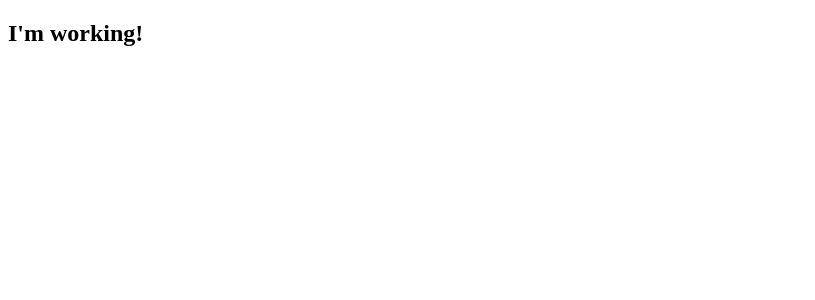
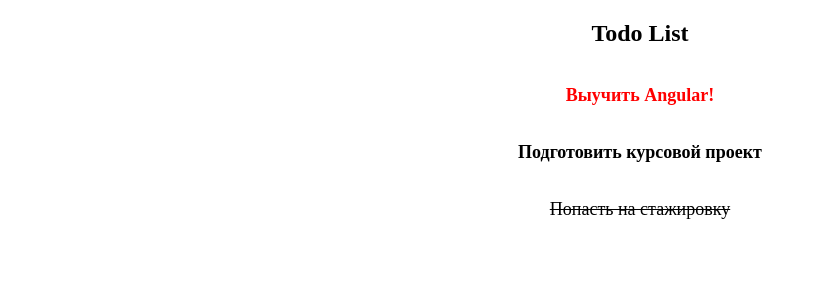
Before and after one commit to MarinaDreamwork/internship_angular, an Angular app: page / in a window 1280 px wide. Shown: the top 300 px of the page, without its empty margins (0-815 px from the left). Built offline with nearby package versions, Linux system fonts and the light colour scheme.

Commit message:
Implements todo-item component with styling

```diff
--- a/src/app/app.component.html
+++ b/src/app/app.component.html
@@ -1,7 +1,7 @@
 <div class="container">
   <div class="row">
     <div class="col-md-12">
-      <h2>I'm working!</h2>
+      <h2>Todo List</h2>
       <app-todo-item></app-todo-item>
     </div>
   </div>
--- a/src/app/app.component.scss
+++ b/src/app/app.component.scss
@@ -0,0 +1,3 @@
+h2 {
+	text-align: center;
+}
--- a/src/app/todo-item/todo-item.component.html
+++ b/src/app/todo-item/todo-item.component.html
@@ -0,0 +1,3 @@
+<div *ngFor="let todo of todoService.todos">
+	<p [ngClass]="getClass(todo.status)">{{todo.title}}</p>
+</div>
--- a/src/app/todo-item/todo-item.component.scss
+++ b/src/app/todo-item/todo-item.component.scss
@@ -0,0 +1,22 @@
+div {
+	display: flex;
+	justify-content: center;
+	font-size: large;
+}
+
+.done {
+	text-decoration: line-through;
+}
+
+.important {
+	color: red;
+	font-weight: 900;
+}
+
+.important::after {
+	content: '!';
+}
+
+.usual {
+	font-weight: 600;
+}
--- a/src/app/todo-item/todo-item.component.ts
+++ b/src/app/todo-item/todo-item.component.ts
@@ -1,4 +1,5 @@
 import { Component } from '@angular/core';
+import { ITodo, TodoService } from '../services/todo.service';
 
 
 
@@ -10,6 +11,16 @@ import { Component } from '@angular/core';
 
 export class TodoItemComponent {
 
-  constructor() { }
+  constructor(public todoService: TodoService) { }
+
+  getClass(status: ITodo['status']) {
+    if (status === 'done') {
+      return 'done';
+    } else if (status === 'important') {
+      return 'important';
+    } else {
+      return 'usual';
+    }
+  }
 
 }
```
Also changed, not shown: 1 other file (tests, documents, lock files or other folders).
